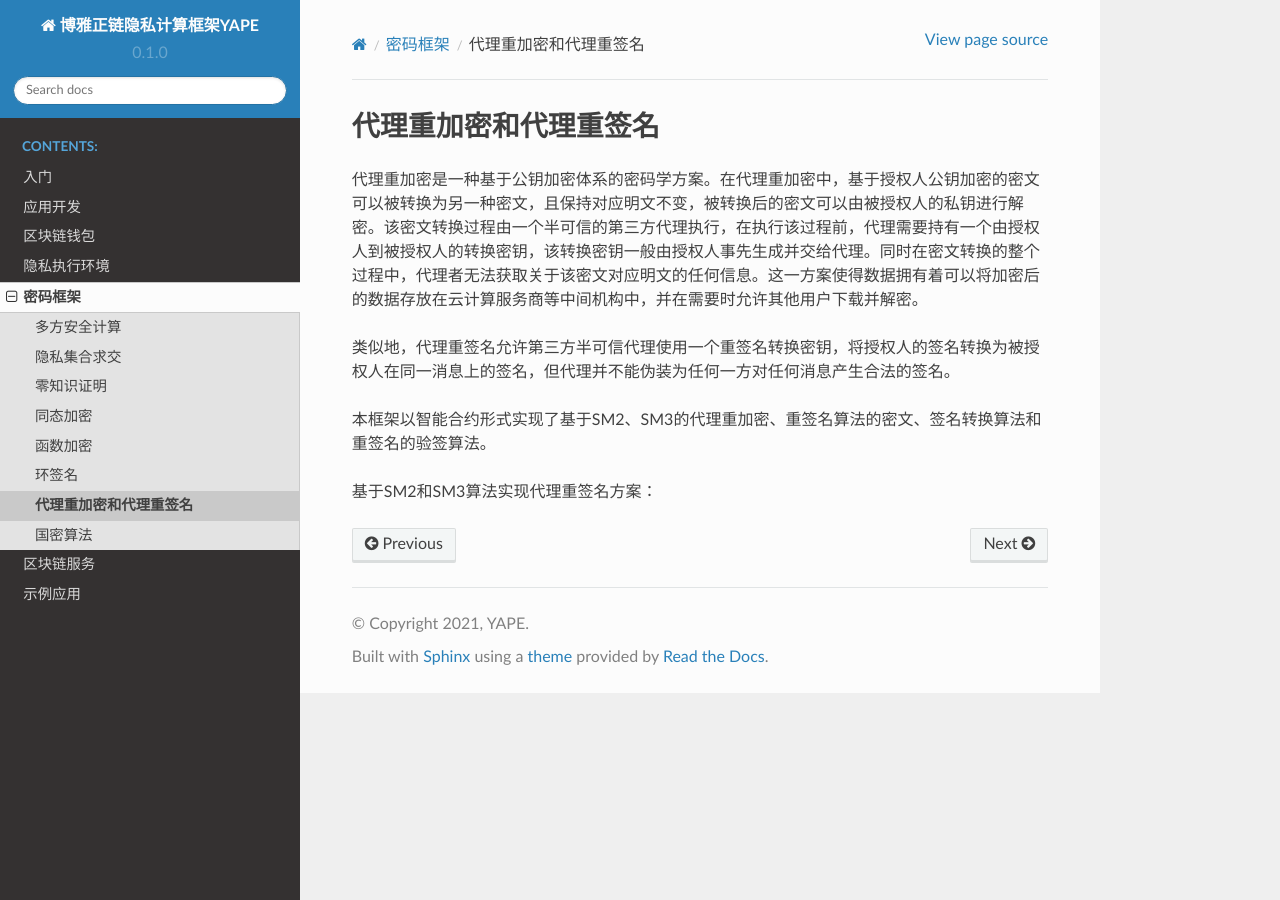
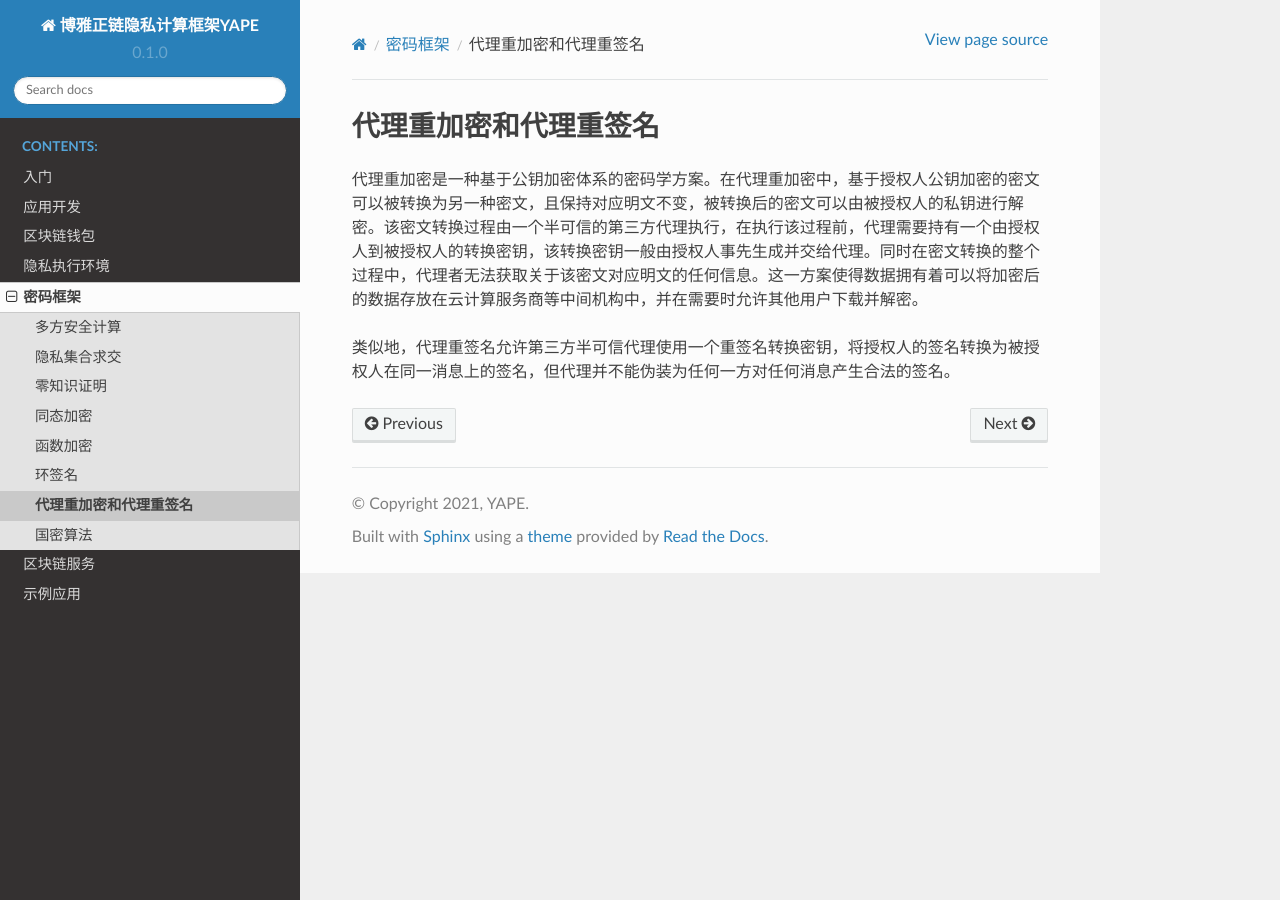
Before and after one commit to boyanet/yape-docs, a Sphinx documentation site: the page built from docs/source/cipher_structure/pre.md, in a window 1280 px wide. Built offline with Sphinx 7.4.7 and the Read the Docs theme 2.0.0, drawn with Linux system fonts in a browser that asks for light colours.

Commit message:
Update pre.md

```diff
--- a/docs/source/cipher_structure/pre.md
+++ b/docs/source/cipher_structure/pre.md
@@ -3,9 +3,3 @@
 代理重加密是一种基于公钥加密体系的密码学方案。在代理重加密中，基于授权人公钥加密的密文可以被转换为另一种密文，且保持对应明文不变，被转换后的密文可以由被授权人的私钥进行解密。该密文转换过程由一个半可信的第三方代理执行，在执行该过程前，代理需要持有一个由授权人到被授权人的转换密钥，该转换密钥一般由授权人事先生成并交给代理。同时在密文转换的整个过程中，代理者无法获取关于该密文对应明文的任何信息。这一方案使得数据拥有着可以将加密后的数据存放在云计算服务商等中间机构中，并在需要时允许其他用户下载并解密。
 
 类似地，代理重签名允许第三方半可信代理使用一个重签名转换密钥，将授权人的签名转换为被授权人在同一消息上的签名，但代理并不能伪装为任何一方对任何消息产生合法的签名。
-
-本框架以智能合约形式实现了基于SM2、SM3的代理重加密、重签名算法的密文、签名转换算法和重签名的验签算法。
-
-
-
-基于SM2和SM3算法实现代理重签名方案：
```
